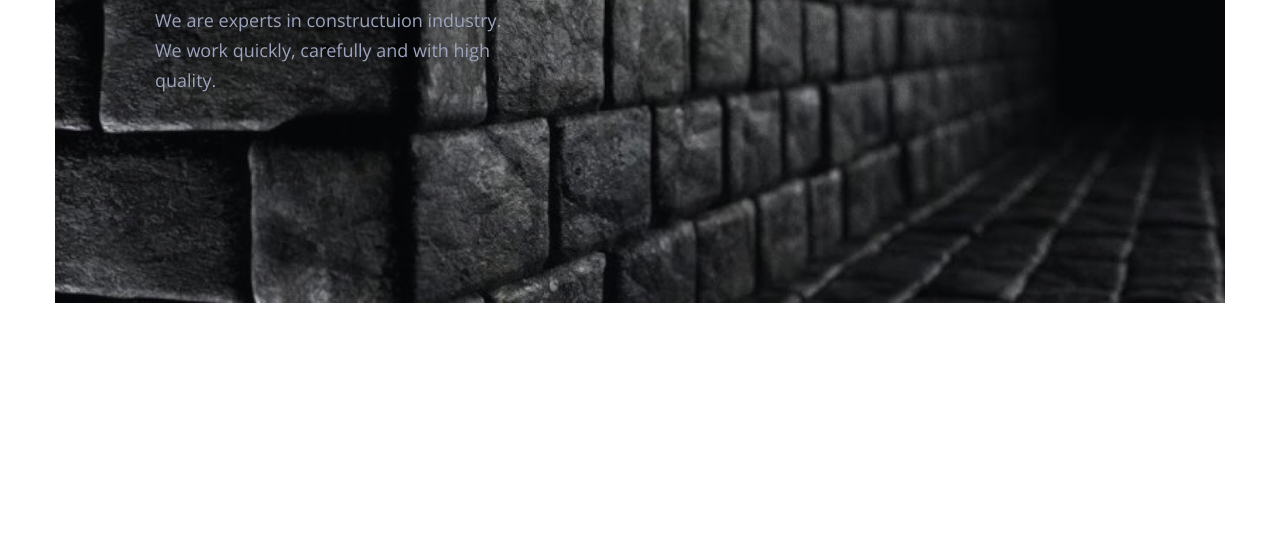
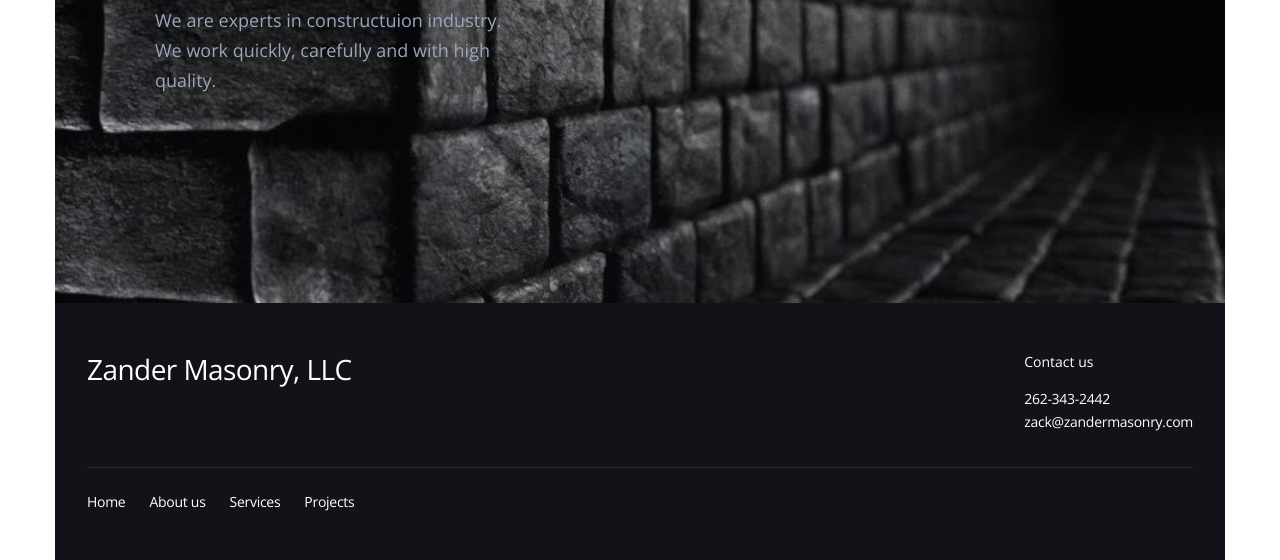
Before and after one commit to OlgaSharhorodska/Website_for_construction_services, a plain HTML site: page index.html in a window 1280 px wide. Shown: the part 492-1052 px from the top of the page. Before the commit the page ends 800 px from the top, so only its background shows below. Drawn offline with nearby package versions, Linux system fonts and the light colour scheme.

Commit message:
+footer and css

```diff
--- a/index.html
+++ b/index.html
@@ -37,13 +37,13 @@
         <nav class="header-nav">
           <ul class="header-list">
             <li class="header-item">
-              <a class="header-link" href="#about">About</a>
+              <a class="header-link" href="#about">About us</a>
             </li>
             <li class="header-item">
-              <a class="header-link" href="#price">Services and prices</a>
+              <a class="header-link" href="#services">Services</a>
             </li>
             <li class="header-item">
-              <a class="header-link" href="#team">Gallery</a>
+              <a class="header-link" href="#projects">Projects</a>
             </li>
             <li class="header-item">
               <a class="header-link" href="#contacts">Contacts</a>
@@ -111,9 +111,52 @@
          </div>
       </section>
    </main>
-    <footer>
+     <!-- FOOTER -->
+<footer class="footer container" id="footer">
+  <div class="footer-common-container">
+    <div class="footer-container">
+      <h2 class="footer-subtitle">
+        <span class="subtitle-word">Zander Masonry, LLC</span>
+      </h2>
 
-
-    </footer>
+      <div class="contacts-container">
+        <div class="mail-tel-container">
+          <p class="subtitle-text">Contact us</p>
+          <ul class="footer-contacts-list list">
+            <li class="footer-contacts-item">
+              <a class="footer-contacts-link link" href="tel:2623432442"
+                >262-343-2442</a
+              >
+            </li>
+            <li class="footer-contacts-item">
+              <a
+                class="footer-contacts-link link"
+                href="mailto:zack@zandermasonry.com"
+                >zack@zandermasonry.com</a
+              >
+            </li>
+          </ul>
+        </div>
+         </div>
+    </div>
+    <div>
+      <div class="devider"></div>
+      <ul class="footer-nav-list list">
+        <li class="footer-nav-item">
+          <a class="footer-nav-link link" href="#home">Home</a>
+        </li>
+        <li class="footer-nav-item">
+          <a class="footer-nav-link link" href="#about">About us</a>
+        </li>
+        <li class="footer-nav-item">
+          <a class="footer-nav-link link" href="#services">Services</a>
+        </li>
+        <li class="footer-nav-item">
+          <a class="footer-nav-link link" href="#projects">Projects</a>
+        </li>
+      </ul>
+    </div>
+  </div>
+</footer>
 </body>
 </html>
--- a/styles.css
+++ b/styles.css
@@ -7,7 +7,7 @@
     /* Colors */
     --primary-cl: #303030;
     --secondary-cl: #555555;
-    --accent-cl: #ff6c00;
+    --accent-cl: #6cb06c;
     --light-cl: #ffffff;
     --light-bg: #f7f7f7;
     --dark-cl: #111319;
@@ -743,3 +743,228 @@ img {
         width: 18px;
     }
 }
+
+
+
+
+
+
+
+
+/* FOOTER */
+
+.list {
+    list-style: none;
+}
+
+.link {
+    text-decoration: none;
+}
+
+.footer {
+    max-width: 375px;
+    margin: auto;
+
+}
+
+@media only screen and (min-width: 768px) {
+    .footer {
+        max-width: 768px;
+        margin: auto;
+    }
+}
+
+@media only screen and (min-width: 1200px) {
+    .footer {
+        max-width: 1200px;
+        margin: auto;
+    }
+}
+
+.footer-common-container {
+    padding: 32px 20px;
+    margin: 0 auto;
+    background-color: var(--dark-cl);
+}
+
+@media only screen and (min-width: 768px) {
+    .footer-common-container {
+        max-width: 768px;
+        padding: 50px 32px;
+    }
+}
+
+@media only screen and (min-width: 768px) {
+    .footer-common-container {
+        max-width: 1200px;
+        padding: 50px 32px;
+    }
+}
+
+.footer-container {
+    display: flex;
+    flex-direction: column;
+}
+
+@media only screen and (min-width: 768px) {
+    .footer-container {
+        flex-direction: row;
+        justify-content: space-between;
+    }
+}
+
+.footer-subtitle {
+    width: 300px;
+    font-weight: 500;
+    font-size: 24px;
+    line-height: 1.17;
+    letter-spacing: -0.02em;
+    color: var(--light-cl);
+    margin-bottom: 32px;
+}
+
+@media only screen and (min-width: 768px) {
+    .footer-subtitle {
+        font-size: 28px;
+        line-height: 1.21;
+    }
+}
+
+.subtitle-word {
+    color: var(--light-cl);
+}
+
+.subtitle-text {
+    font-weight: 500;
+    font-size: 14px;
+    line-height: 1.28;
+    color: var(--light-cl);
+    margin-bottom: 14px;
+}
+
+.contacts-container {
+    display: flex;
+    justify-content: space-between;
+    margin-bottom: 32px;
+}
+
+@media only screen and (min-width: 768px) {
+    .contacts-container {
+        gap: 50px;
+    }
+}
+
+@media only screen and (min-width: 768px) {
+    .contacts-container {
+        gap: 63px;
+    }
+}
+
+.mail-tel-container {
+    display: flex;
+    flex-direction: column;
+    gap: 4px;
+}
+
+.footer-contacts-link {
+    font-weight: 400;
+    font-size: 14px;
+    line-height: 1.28;
+    letter-spacing: -0.02em;
+    color: var(--light-cl);
+    transition: color 250ms cubic-bezier(0.4, 0, 0.2, 1);
+}
+
+@media screen and (min-width: 1200px) {
+
+    .footer-contacts-link:hover,
+    .footer-contacts-link:focus {
+        color: var(--accent-cl);
+    }
+}
+
+.footer-contacts-list {}
+
+.footer-contacts-item {
+    margin-bottom: 4px;
+}
+
+.footer-socials-list {
+    display: flex;
+    gap: 14px;
+}
+
+@media only screen and (min-width: 768px) {
+    .footer-socials-list {
+        gap: 18px;
+    }
+}
+
+.socials-item {}
+
+.footer-socials-link {}
+
+@media screen and (min-width: 1200px) {
+
+    .footer-socials-link:hover .icon-footer,
+    .footer-socials-link:focus .icon-footer {
+        stroke: var(--accent-cl);
+    }
+}
+
+.icon-footer {
+    stroke: #ffffff;
+    fill: none;
+    transition: stroke 250ms cubic-bezier(0.4, 0, 0.2, 1);
+}
+
+.footer-nav-list {
+    display: flex;
+    flex-direction: column;
+    gap: 18px;
+}
+
+@media only screen and (min-width: 768px) {
+    .footer-nav-list {
+        flex-direction: row;
+        gap: 24px;
+    }
+}
+
+.footer-nav-item {}
+
+.footer-nav-link {
+    font-weight: 500;
+    font-size: 14px;
+    line-height: 1.14;
+    letter-spacing: -0.02em;
+    color: var(--light-cl);
+    transition: color 250ms cubic-bezier(0.4, 0, 0.2, 1);
+}
+
+@media screen and (min-width: 1200px) {
+
+    .footer-nav-link:hover,
+    .footer-nav-link:focus {
+        color: var(--accent-cl);
+    }
+}
+
+.devider {
+    height: 1px;
+    background-color: rgba(255, 255, 255, 0.1);
+    margin-bottom: 32px;
+}
+
+@media only screen and (min-width: 768px) {
+    .devider {
+        margin-bottom: 24px;
+        margin-top: 0px;
+    }
+}
+
+@media only screen and (min-width: 1200px) {
+    .devider {
+        margin-top: 62pxpx;
+    }
+}
```
